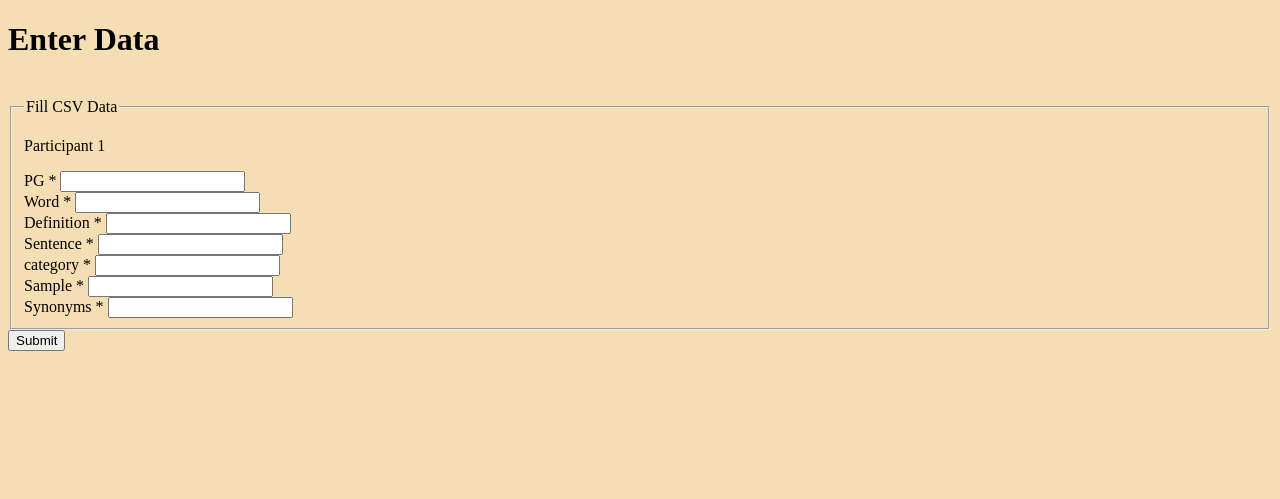
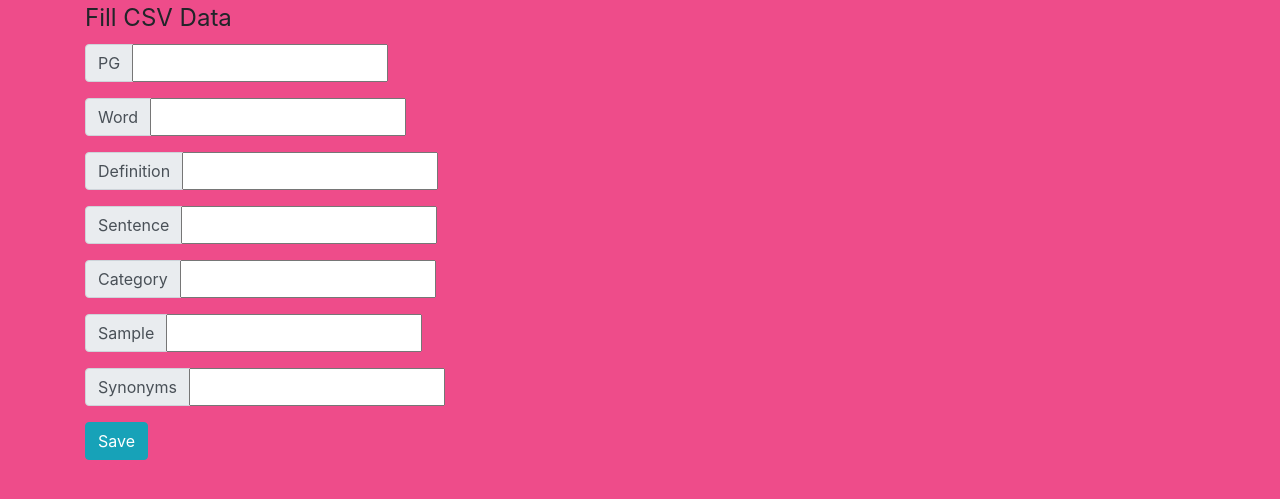
Before and after one commit to Remyrd77/isltapi, a Flask app: page / in a window 1280 px wide. Shown: the top 499 px of the page. Run offline with Flask 2, Linux system fonts and the light colour scheme; some libraries are stand-ins or nearby versions.

Commit message:
new commits

```diff
--- a/static/css/main.css
+++ b/static/css/main.css
@@ -1,3 +1,3 @@
 body{
-    background-color: wheat
+    background-color: #ec2b75d7;
 }
--- a/template/create.html
+++ b/template/create.html
@@ -3,66 +3,87 @@
 
 <head>
     <title>ISLT</title>
+    <!-- Latest compiled and minified CSS -->
+    <meta charset="utf-8">
+    <meta name="viewport" content="width=device-width, initial-scale=1">
+    <link rel="stylesheet" href="https://maxcdn.bootstrapcdn.com/bootstrap/4.5.2/css/bootstrap.min.css">
     <link rel="stylesheet" href="{{ url_for('static', filename='css/main.css') }}">
+    <script src="https://ajax.googleapis.com/ajax/libs/jquery/3.5.1/jquery.min.js"></script>
+    <script src="https://cdnjs.cloudflare.com/ajax/libs/popper.js/1.16.0/umd/popper.min.js"></script>
+    <script src="https://maxcdn.bootstrapcdn.com/bootstrap/4.5.2/js/bootstrap.min.js"></script>
 </head>
 
 <body>
-    <div class="testbox">
+    <div class="container">
+        <div class="textbox">
             <form action="sendData" method="POST">
-            <div class="banner">
-                <h1>Enter Data</h1>
-            </div>
-            <br/>
                 <fieldset>
                     <legend>Fill CSV Data</legend>
-                <p>Participant 1</p>
                     <div class="item">
-                    <label for="pg"> PG
-                        <span>*</span>
-                    </label>
+                        <div class="input-group mb-3">
+                            <div class="input-group-prepend">
+                                <span class="input-group-text">PG</span>
+                            </div>
                             <input name="pg" id="pg" type="number" value="{{ pg }}">
                         </div>
+                    </div>
                     <div class="item">
-                    <label for="word">Word
-                        <span>*</span>
-                    </label>
+                        <div class="input-group mb-3">
+                            <div class="input-group-prepend">
+                                <span class="input-group-text">Word</span>
+                            </div>
                             <input name="word" id="word" type="text" value="{{ word }}">
                         </div>
+                    </div>
                     <div class="item">
-                    <label for="definition">Definition
-                        <span>*</span>
-                    </label>
+                        <div class="input-group mb-3">
+                            <div class="input-group-prepend">
+                                <span class="input-group-text">Definition</span>
+                            </div>
                             <input name="definition" id="definition" type="text" value="{{ definition }}">
                         </div>
+
+                    </div>
                     <div class="item">
-                    <label for="sentence">Sentence
-                        <span>*</span>
-                    </label>
+                        <div class="input-group mb-3">
+                            <div class="input-group-prepend">
+                                <span class="input-group-text">Sentence</span>
+                            </div>
                             <input name="sentence" id="sentence" type="text" value="{{ sentence }}">
                         </div>
+
+                    </div>
                     <div class="item">
-                    <label for="category">category
-                        <span>*</span>
-                    </label>
+                        <div class="input-group mb-3">
+                            <div class="input-group-prepend">
+                                <span class="input-group-text">Category</span>
+                            </div>
                             <input name="category" id="category" type="text" value="{{ category }}">
                         </div>
+                    </div>
                     <div class="item">
-                    <label for="sample">Sample
-                        <span>*</span>
-                    </label>
+                        <div class="input-group mb-3">
+                            <div class="input-group-prepend">
+                                <span class="input-group-text">Sample</span>
+                            </div>
                             <input name="sample" id="sample" type="text" value="{{ sample }}">
                         </div>
+
+                    </div>
                     <div class="item">
-                    <label for="synonyms">Synonyms
-                        <span>*</span>
-                    </label>
+                        <div class="input-group mb-3">
+                            <div class="input-group-prepend">
+                                <span class="input-group-text">Synonyms</span>
+                            </div>
                             <input name="synonyms" id="synonyms" type="text" value="{{ synonyms }}">
+                        </div>
                     </div>
                 </fieldset>
                 <div class="btn-block">
-                <button type="submit" href="/">Submit</button>
+                    <button type="submit" class="btn btn-info" href="/">Save</button>
                 </div>
             </form>
+        </div>
     </div>
 </body>
 
```
Lines whose indentation alone changed are shown as unchanged.
